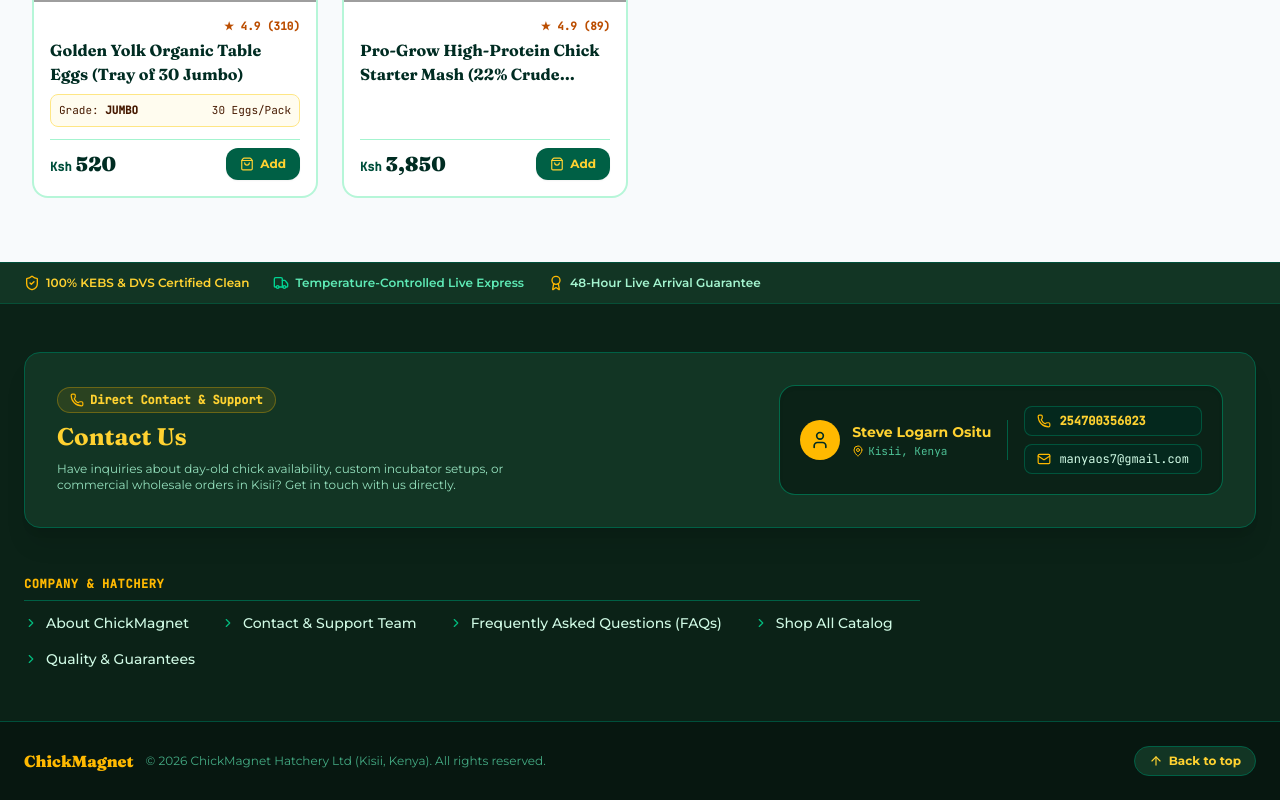
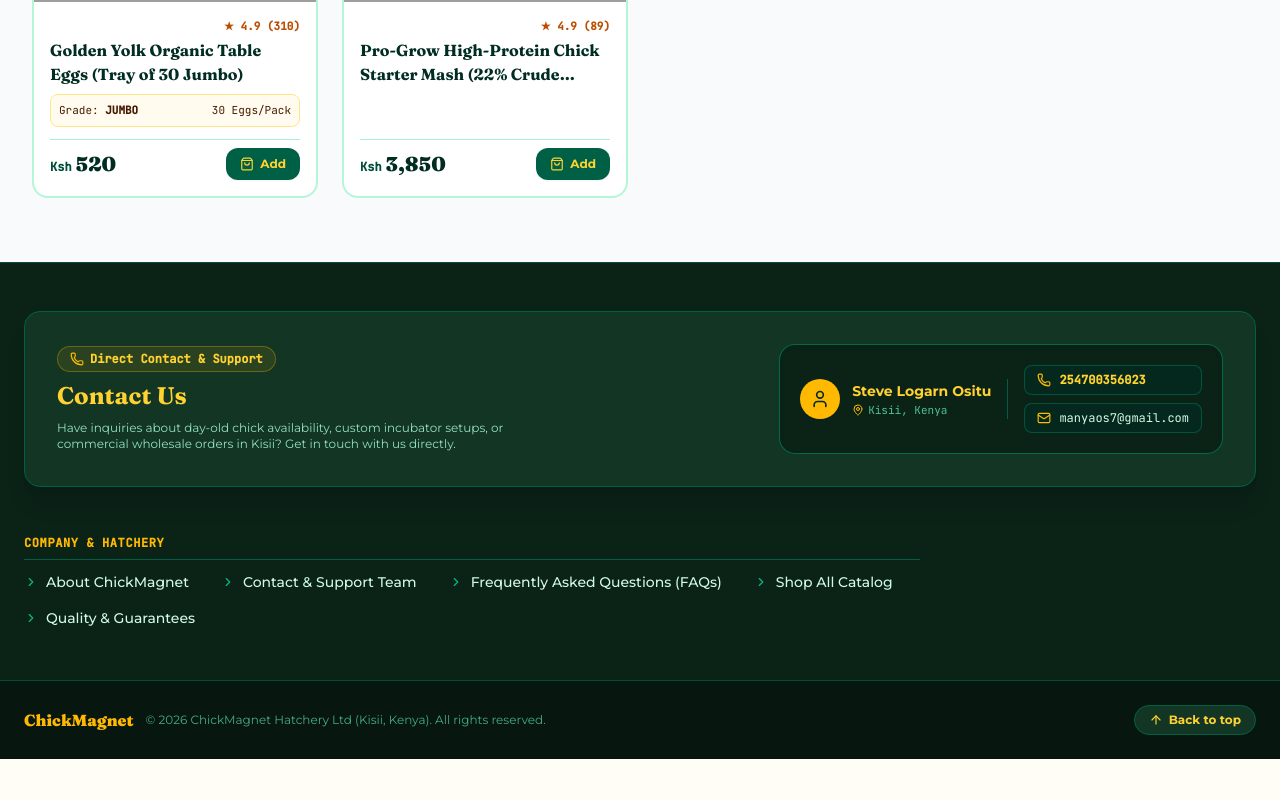
Before and after one commit to Agina-Mitchella/ChickMagnet, a React (Vite) app: page / in a window 1280 px wide. Shown: the part 1835-2635 px from the top of the page. After the commit the page ends 2594 px from the top, so only its background shows below. Built offline with nearby package versions, Linux system fonts and the light colour scheme; grey boxes are pictures that could not be loaded.

Commit message:
refactor(footer): remove top banner feature highlights
Clean up the footer component by removing the redundant top banner section to simplify the layout.

```diff
--- a/src/components/Footer.tsx
+++ b/src/components/Footer.tsx
@@ -1,5 +1,5 @@
 import React from 'react';
-import { ShieldCheck, Truck, Award, ArrowUp, ChevronRight, Phone, Mail, User, MapPin } from 'lucide-react';
+import { ArrowUp, ChevronRight, Phone, Mail, User, MapPin } from 'lucide-react';
 
 interface FooterProps {
   onNavigate?: (tab: string, sectionId?: string) => void;
@@ -17,23 +17,6 @@ export default function Footer({ onNavigate, onOpenSupport }: FooterProps) {
 
   return (
     <footer className="w-full bg-[#0b2217] text-emerald-100 font-sans border-t border-emerald-900">
-      {/* Top Banner */}
-      <div className="bg-[#123524] border-b border-emerald-800/60 py-3 px-6">
-        <div className="max-w-7xl mx-auto flex flex-wrap justify-between items-center gap-4 text-xs font-medium">
-          <div className="flex flex-wrap items-center gap-6">
-            <span className="flex items-center gap-1.5 text-amber-300 font-semibold">
-              <ShieldCheck className="w-4 h-4 text-amber-400" /> 100% KEBS & DVS Certified Clean
-            </span>
-            <span className="flex items-center gap-1.5 text-emerald-300 font-semibold">
-              <Truck className="w-4 h-4 text-emerald-400" /> Temperature-Controlled Live Express
-            </span>
-            <span className="flex items-center gap-1.5 text-emerald-200 font-semibold">
-              <Award className="w-4 h-4 text-amber-400" /> 48-Hour Live Arrival Guarantee
-            </span>
-          </div>
-        </div>
-      </div>
-
       <div className="max-w-7xl mx-auto px-6 py-12 flex flex-col gap-12">
 
         {/* Contact Us Card */}
```
